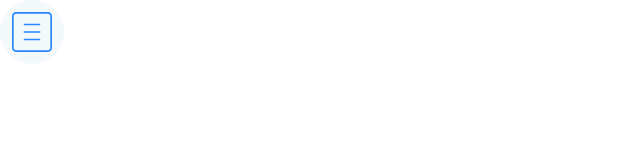
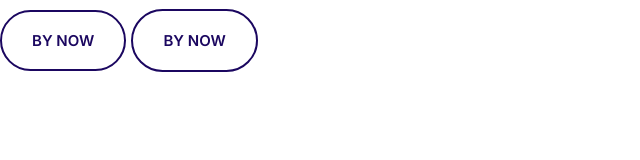
Before and after one commit to wasenter/prolink, a plain HTML site: page tr.html in a window 1280 px wide. Shown: the whole page, without its empty margins (0-640 px from the left). Drawn offline with Linux system fonts and the light colour scheme.

Commit message:
Design buttons.

```diff
--- a/style.css
+++ b/style.css
@@ -4,6 +4,11 @@
   --color-accent: #ff3400;
   --color-heading: #1b0760;
   --color-body: #918ca4;
+}
+*,
+*::after,
+*::before {
+  box-sizing: border-box;
 }
 /* typography */
 html {
@@ -137,3 +142,55 @@ a {
   justify-content: center;
   align-items: center;
 }
+/* buttons */
+.btn {
+  border-radius: 40px;
+  border: 0;
+  cursor: pointer;
+  font-size: 1.8rem;
+  font-weight: 600;
+  margin: 1rem 0;
+  padding: 2rem 3rem;
+  text-align: center;
+  text-transform: uppercase;
+  white-space: nowrap;
+}
+.btn--primary {
+  background: var(--color-primary);
+  color: #fff;
+}
+.btn--primary:hover {
+  background: #3a8ffd;
+}
+.btn--secondary {
+  background: var(--color-secondary);
+  color: #fff;
+}
+.btn--secondary:hover {
+  background: #00c8eb;
+}
+.btn--accent {
+  background: var(--color-accent);
+  color: #fff;
+}
+.btn--accent:hover {
+  background: #ec3000;
+}
+.btn--block {
+  width: 100%;
+  display: inline-block;
+}
+.btn--outline {
+  background: #fff;
+  color: var(--color-heading);
+  border: 2px solid var(--color-heading);
+}
+.btn--outline:hover {
+  background: var(--color-heading);
+  color: #fff;
+}
+@media screen and (min-width: 1024px) {
+  .btn {
+    font-size: 1.5rem;
+  }
+}
--- a/tr.html
+++ b/tr.html
@@ -14,10 +14,7 @@
     <link rel="stylesheet" href="style.css" />
   </head>
   <body>
-    <span class="icon-container">
-      <svg class="icon icon--primary">
-        <use xlink:href="/images/sprite.svg#menu"></use>
-      </svg>
-    </span>
+    <button class="btn btn--primary btn--outline">By Now</button>
+    <a href="#" class="btn btn--secondary btn--outline">by now</a>
   </body>
 </html>
```
Also changed, not shown: components/button.html (added, +2 -0 lines).
